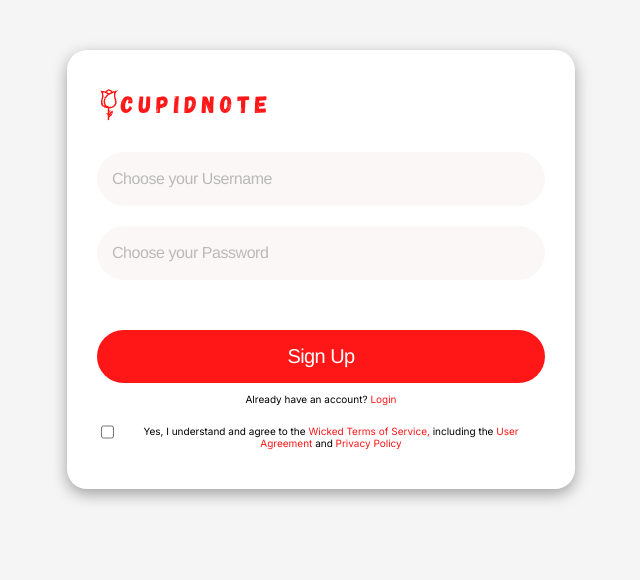
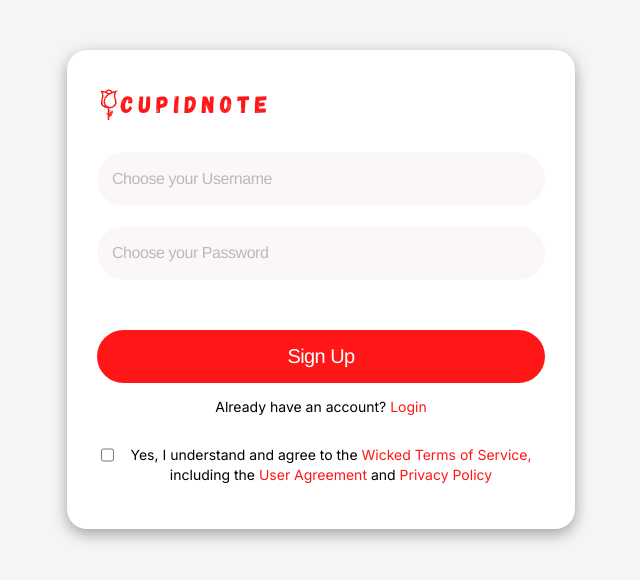
Before and after one commit to HenryAgu/CupidNotes, a React (Create React App) app: page /sign_up in a window 1280 px wide. Shown: the top 580 px of the page, without its empty margins (319-959 px from the left). Built offline with nearby package versions, Linux system fonts and the light colour scheme.

Commit message:
feat: cancel icon func updated

```diff
--- a/src/App.js
+++ b/src/App.js
@@ -39,16 +39,25 @@ function App() {
   };
 
   // Spread love button
-  const handleSendMessage = () =>{
+  const handleSendMessage = () => {
     setTextIcons(false);
-  }
+  };
+
+  // hide text icons
+  const cancelHandler = () => {
+    setTextIcons(false);
+  };
   return (
     <>
       <div className="app">
         {/* FaCopy */}
 
         <BrowserRouter>
-          <Navbar textIcons={textIcons} setTextIcons={setTextIcons} />
+          <Navbar
+            textIcons={textIcons}
+            setTextIcons={setTextIcons}
+            cancelHandler={cancelHandler}
+          />
           <Routes>
             <Route exact path="/" element={<Login />} />
           </Routes>
--- a/src/Pages/SignUp/SignUp.css
+++ b/src/Pages/SignUp/SignUp.css
@@ -3,8 +3,8 @@
   font-family: "Inter";
   font-style: normal;
   font-weight: 400;
-  font-size: 10px;
-  line-height: 12px;
+  font-size: 14px;
+  line-height: 20px;
   color: #000000;
 }
 .login .sign_up_link {
@@ -16,7 +16,7 @@
 }
 .login .policy input {
   position: relative;
-  bottom: 5px;
+  bottom: 10px;
 }
 .login .policy span {
   color: #ff1616;
--- a/src/Pages/SignUp/SignUp.scss
+++ b/src/Pages/SignUp/SignUp.scss
@@ -4,8 +4,8 @@
     font-family: "Inter";
     font-style: normal;
     font-weight: 400;
-    font-size: 10px;
-    line-height: 12px;
+    font-size: 14px;
+    line-height: 20px;
     color: #000000;
   }
   .sign_up_link {
@@ -17,7 +17,7 @@
 
     input {
       position: relative;
-      bottom: 5px;
+      bottom: 10px;
     }
     span{
         color: #ff1616;
--- a/src/components/Navbar.js
+++ b/src/components/Navbar.js
@@ -13,7 +13,7 @@ import "./Navbar.css";
 import { FaPen } from "react-icons/fa";
 import { FaTimes } from "react-icons/fa";
 
-const Navbar = ({ textIcons }) => {
+const Navbar = ({ textIcons, cancelHandler }) => {
   return (
     <nav>
       <Link to="/home">
@@ -22,7 +22,7 @@ const Navbar = ({ textIcons }) => {
       {textIcons ? (
         <div className="text_icons">
           <FaPen className="inner_text_icon" />
-          <FaTimes className="inner_text_icon" />
+          <FaTimes className="inner_text_icon" onClick={cancelHandler}/>
         </div>
       ) : null}
     </nav>
```
